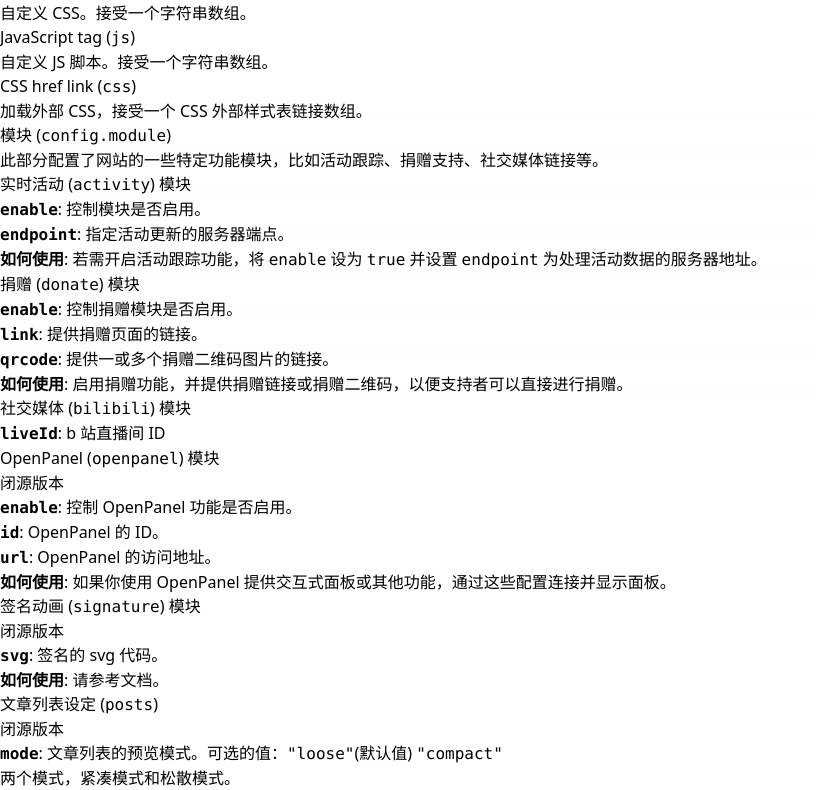
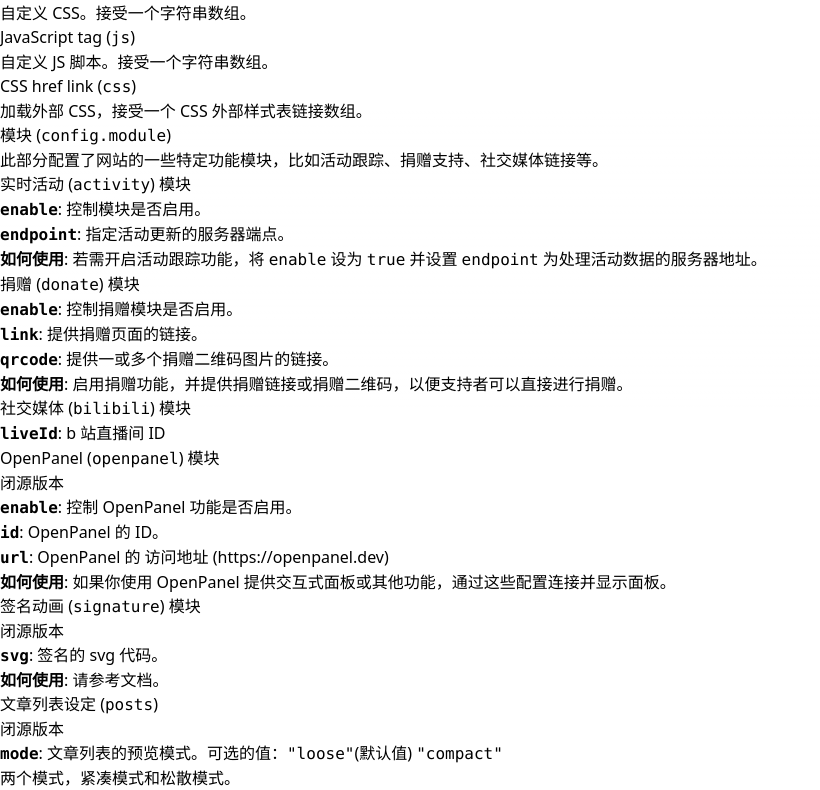
Before and after one commit to mx-space/docs-v2-legacy, a Next.js app: page /themes/shiro/config in a window 1280 px wide. Shown: the part 693-1483 px from the top of the page, without its empty margins (0-820 px from the left). Built offline with nearby package versions, Linux system fonts and the light colour scheme.

Commit message:
chore: Make the jump and content section more appropriate
Signed-off-by: Star <i@ssstttar.com>

```diff
--- a/pages/themes/shiro/config.mdx
+++ b/pages/themes/shiro/config.mdx
@@ -92,7 +92,7 @@ import { ProTag } from '@components/Tag'
 
 - **`enable`**: 控制 OpenPanel 功能是否启用。
 - **`id`**: OpenPanel 的 ID。
-- **`url`**: OpenPanel 的访问地址。
+- **`url`**: OpenPanel 的 访问地址 (https://openpanel.dev)
 
 **如何使用**: 如果你使用 OpenPanel 提供交互式面板或其他功能，通过这些配置连接并显示面板。
 
--- a/theme.config.tsx
+++ b/theme.config.tsx
@@ -31,7 +31,9 @@ const logo = (
       }
       span:hover {
         mask-position: 100%;
-        transition: mask-position 1s ease, -webkit-mask-position 1s ease;
+        transition:
+          mask-position 1s ease,
+          -webkit-mask-position 1s ease;
       }
     `}</style>
   </span>
@@ -72,7 +74,7 @@ const config: DocsThemeConfig = {
     )
   },
   project: {
-    link: 'https://github.com/mx-space/core',
+    link: 'https://github.com/mx-space',
   },
   docsRepositoryBase: 'https://github.com/mx-space/docs/blob/main',
   footer: {
```
